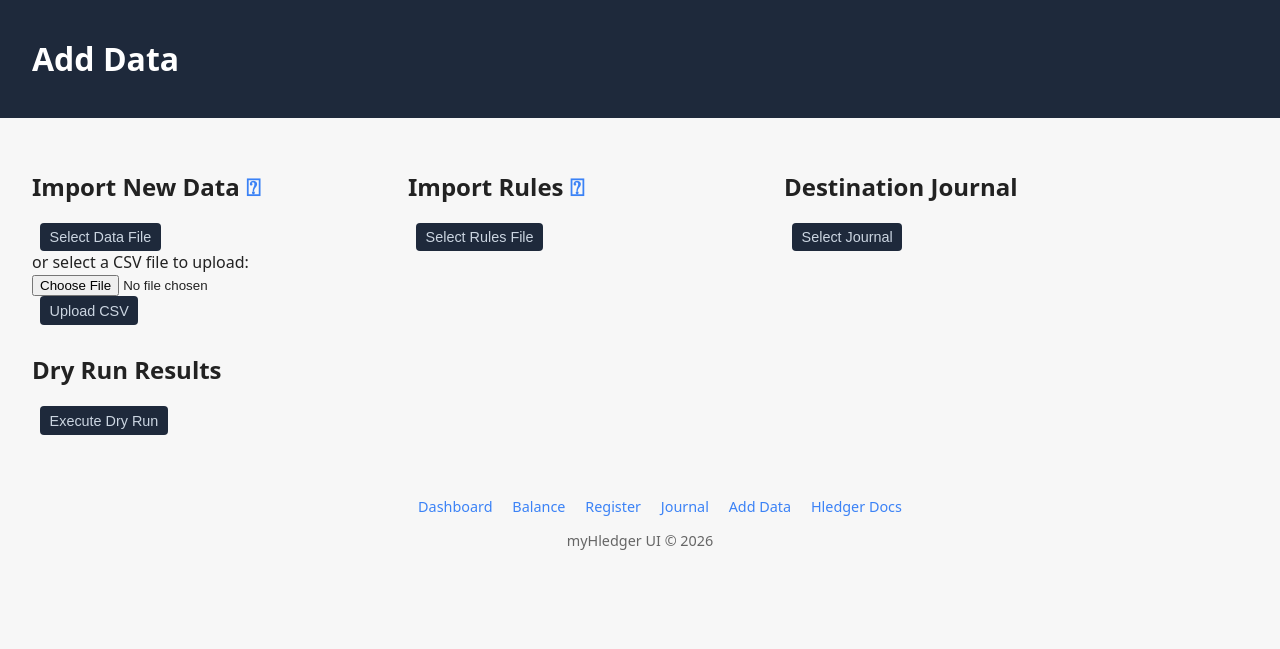
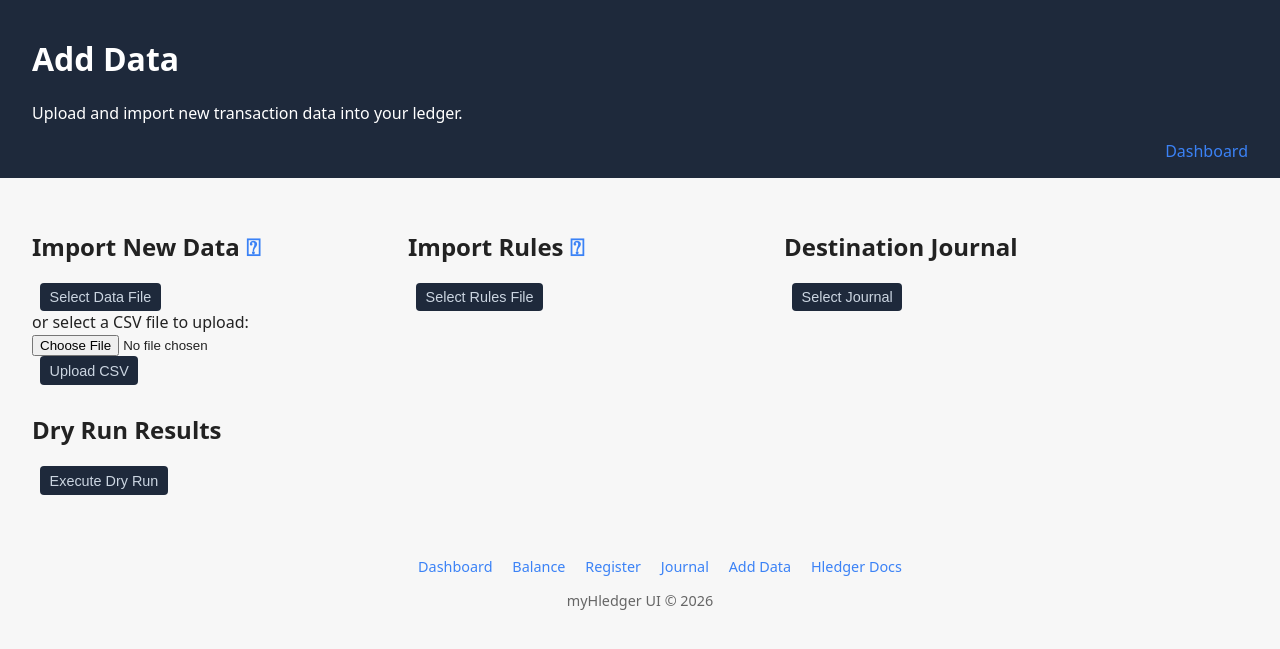
Before and after one commit to justbennett/myledger, a FastAPI app: page /add-data in a window 1280 px wide. Shown: the top 649 px of the page. Run offline with FastAPI, Linux system fonts and the light colour scheme; data that the repository does not hold is empty.

Commit message:
Various updates, yes i'm lazy

```diff
--- a/static/css/main.css
+++ b/static/css/main.css
@@ -105,6 +105,10 @@ li {
   list-style: none;
 }
 
+.header-link{
+  text-decoration: none;
+  text-align: right;
+}
 /* Make the journal tags go next to the section header*/
 .journal-tags {
   display: flex;
--- a/static/js/add-data.js
+++ b/static/js/add-data.js
@@ -115,9 +115,14 @@ async function loadJournalList() {
     dropdown.innerHTML = '';
     data.journals.forEach(journal => {
       const option = document.createElement('option');
+
       option.value = journal;
       option.textContent = journal;
-      option.selected = journal === 'main.journal';
+
+      //if a journal name matches the year like '2026.journal' then select it
+      if (journal.match(/^\d{4}\.journal$/)) {
+        option.selected = true;
+      }
       dropdown.appendChild(option);
     });
 
--- a/templates/add-data.html
+++ b/templates/add-data.html
@@ -13,6 +13,8 @@
 <body>
   <header>
     <h1>Add Data</h1>
+    <p>Upload and import new transaction data into your ledger.</p>
+    <div class="header-link"><a href="/">Dashboard</a></div>
   </header>
     <main class="add-data-main">
     <div id="upload-flow-container">
--- a/templates/dashboard.html
+++ b/templates/dashboard.html
@@ -19,7 +19,7 @@
       <select id="journal-select" class ="list-select" multiple style="display: none;">
         <!-- options populated by JS -->
       </select>
-
+      <div class="header-link"><a href="/add-data">Add Data</a></div>
     </div>
   </header>
 
```
